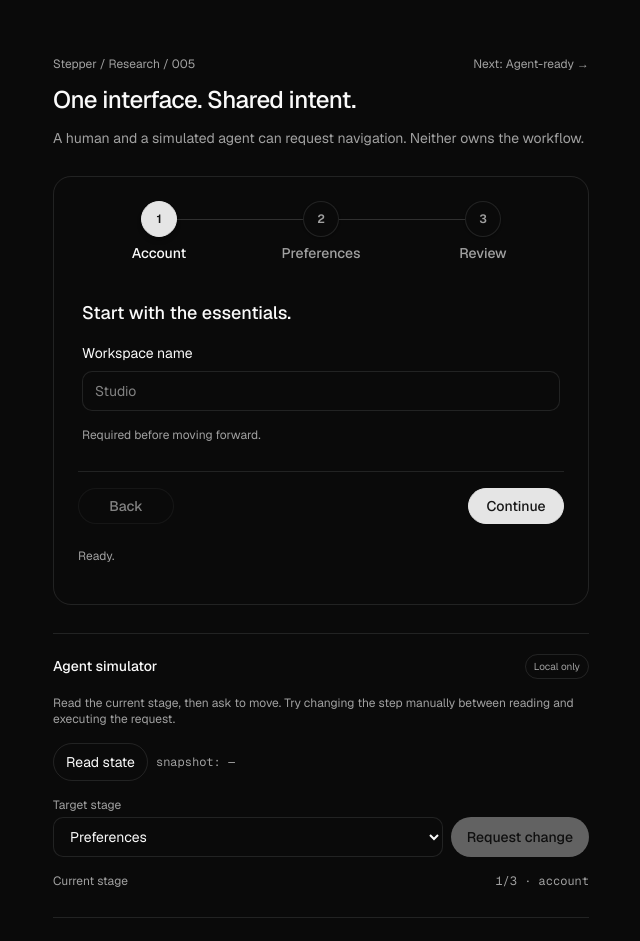
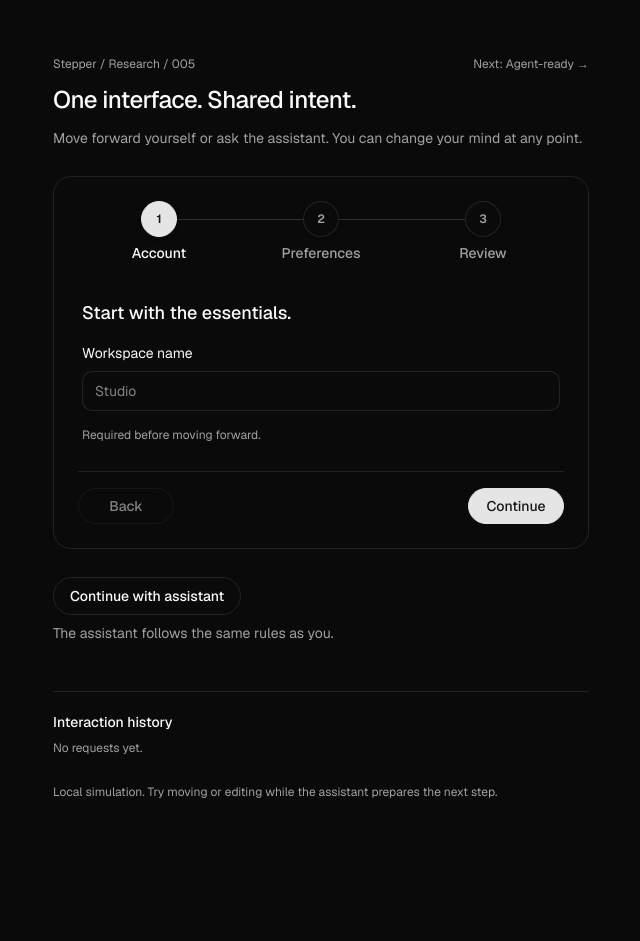
Before and after one commit to francozeta/stepper, a Next.js app: page /drafts/handoff in a window 1280 px wide. Shown: the top 941 px of the page, without its empty margins (319-959 px from the left). After the commit the page ends 856 px from the top, so only its background shows below. Built offline with nearby package versions, Linux system fonts and the light colour scheme.

Commit message:
refactor(labs): expose assistance instead of agent internals

```diff
--- a/components/stepper-handoff-lab.tsx
+++ b/components/stepper-handoff-lab.tsx
@@ -9,10 +9,35 @@ const labels: Record<Stage, string> = { account: "Account", preferences: "Prefer
 
 export function StepperHandoffLab() {
   const [state, dispatch] = React.useReducer(handoffReducer, initialState);
-  const [target, setTarget] = React.useState<Stage>("preferences");
-  const [snapshot, setSnapshot] = React.useState<Stage | undefined>();
+  const [pending, setPending] = React.useState(false);
+  const timer = React.useRef<ReturnType<typeof setTimeout> | null>(null);
   const index = stages.indexOf(state.stage);
   const last = state.history.at(-1);
+
+  React.useEffect(() => () => {
+    if (timer.current !== null) clearTimeout(timer.current);
+  }, []);
+
+  function requestHelp() {
+    if (timer.current !== null) {
+      clearTimeout(timer.current);
+      timer.current = null;
+      setPending(false);
+      return;
+    }
+
+    const target = stages[index + 1];
+    if (!target) return;
+    const expectedStage = state.stage;
+    const expectedRevision = state.revision;
+    setPending(true);
+    // Deliberate local delay: a person can change the form while the request is pending.
+    timer.current = setTimeout(() => {
+      timer.current = null;
+      dispatch({ type: "navigate", source: "agent", target, expectedStage, expectedRevision });
+      setPending(false);
+    }, 1200);
+  }
 
   function panel(value: Stage) {
     const inactive = value !== state.stage;
@@ -32,7 +57,7 @@ export function StepperHandoffLab() {
           <Link href="/drafts/onboarding" className="text-xs text-muted-foreground hover:text-foreground">Next: Agent-ready →</Link>
         </div>
         <h1 className="text-2xl font-medium tracking-tight">One interface. Shared intent.</h1>
-        <p className="text-sm text-muted-foreground">A human and a simulated agent can request navigation. Neither owns the workflow.</p>
+        <p className="text-sm text-muted-foreground">Move forward yourself or ask the assistant. You can change your mind at any point.</p>
       </header>
       <section className="rounded-2xl border border-border p-4 sm:p-6">
         <Stepper steps={stages.map((value) => ({ value }))} value={state.stage} onValueChange={(value) => dispatch({ type: "navigate", source: "human", target: value })}>
@@ -54,7 +79,7 @@ export function StepperHandoffLab() {
                 <input type="checkbox" checked={state.updates} onChange={(event) => dispatch({ type: "updates", value: event.target.checked })} />
                 Receive product updates
               </label>
-              <p className="text-xs text-muted-foreground">Your choices stay here when the agent takes over.</p>
+              <p className="text-xs text-muted-foreground">Your choices are kept when you move between steps.</p>
             </StepperContent>
             <StepperContent {...panel("review")}>
               <h2 className="text-lg font-medium">Everything in place.</h2>
@@ -66,35 +91,20 @@ export function StepperHandoffLab() {
             <StepperPrevious className="rounded-full">Back</StepperPrevious>
             <StepperNext className="rounded-full">Continue</StepperNext>
           </div>
-          <p role="status" className="min-h-8 text-xs text-muted-foreground">{last?.message ?? "Ready."}</p>
         </Stepper>
       </section>
 
-      <section className="grid gap-4 border-t pt-5">
-        <div className="flex items-center justify-between gap-2">
-          <h2 className="text-sm font-medium">Agent simulator</h2>
-          <span className="rounded-full border px-2 py-1 text-[10px] text-muted-foreground">Local only</span>
-        </div>
-        <p className="text-xs text-muted-foreground">Read the current stage, then ask to move. Try changing the step manually between reading and executing the request.</p>
-        <div className="flex flex-wrap items-center gap-2 text-sm">
-          <button type="button" onClick={() => setSnapshot(state.stage)} className="rounded-full border px-3 py-2 focus-visible:outline-2 focus-visible:outline-offset-2 focus-visible:outline-ring">Read state</button>
-          <output className="font-mono text-xs text-muted-foreground">snapshot: {snapshot ?? "—"}</output>
-        </div>
-        <div className="flex flex-wrap items-end gap-2">
-          <label className="grid flex-1 gap-1 text-xs text-muted-foreground">Target stage
-            <select value={target} onChange={(event) => setTarget(event.target.value as Stage)} className="h-10 rounded-lg border bg-background px-3 text-sm text-foreground">
-              {stages.map((value) => <option key={value} value={value}>{labels[value]}</option>)}
-            </select>
-          </label>
-          <button type="button" disabled={!snapshot} onClick={() => dispatch({ type: "navigate", source: "agent", target, expectedStage: snapshot })} className="h-10 rounded-full bg-primary px-4 text-sm font-medium text-primary-foreground disabled:opacity-40 focus-visible:outline-2 focus-visible:outline-offset-2 focus-visible:outline-ring">Request change</button>
-        </div>
-        <div className="flex justify-between gap-3 text-xs text-muted-foreground">
-          <span>Current stage</span><span className="font-mono">{index + 1}/3 · {state.stage}</span>
-        </div>
+      <section className="grid gap-2">
+        <button type="button" onClick={requestHelp} disabled={!pending && index === stages.length - 1} className="w-fit rounded-full border border-border px-4 py-2 text-sm font-medium disabled:opacity-40 focus-visible:outline-2 focus-visible:outline-offset-2 focus-visible:outline-ring">
+          {pending ? "Stop assistant" : "Continue with assistant"}
+        </button>
+        <p role="status" className="min-h-10 text-sm text-muted-foreground">
+          {pending ? "Preparing the next step. You can still edit or navigate." : last?.result === "blocked" ? last.message : last?.source === "agent" ? "Assistant moved you to the next step." : "The assistant follows the same rules as you."}
+        </p>
       </section>
 
       <section className="grid gap-2 border-t pt-5">
-        <h2 className="text-sm font-medium">Action trace</h2>
+        <h2 className="text-sm font-medium">Interaction history</h2>
         {state.history.length === 0 ? <p className="text-xs text-muted-foreground">No requests yet.</p> : (
           <ol className="grid gap-2">
             {state.history.map((entry, i) => <li key={i} className="flex flex-wrap items-baseline gap-x-2 gap-y-1 text-xs">
@@ -106,7 +116,7 @@ export function StepperHandoffLab() {
           </ol>
         )}
       </section>
-      <p className="text-xs text-muted-foreground">No model, network request, or browser tool registration. This is a controlled baseline for a future UI SDK bridge.</p>
+      <p className="text-xs text-muted-foreground">Local simulation. Try moving or editing while the assistant prepares the next step.</p>
     </main>
   );
 }
--- a/lib/stepper-handoff.ts
+++ b/lib/stepper-handoff.ts
@@ -3,26 +3,28 @@
 export const stages = ["account", "preferences", "review"] as const;
 export type Stage = (typeof stages)[number];
 export type Source = "human" | "agent";
-export type Request = { type: "navigate"; source: Source; target: string; expectedStage?: Stage };
+export type Request = { type: "navigate"; source: Source; target: string; expectedStage?: Stage; expectedRevision?: number };
 export type Entry = { source: Source; target: string; result: "accepted" | "blocked"; message: string };
 export type State = {
   stage: Stage;
+  revision: number;
   workspace: string;
   updates: boolean;
   history: Entry[];
 };
-export const initialState: State = { stage: "account", workspace: "", updates: false, history: [] };
+export const initialState: State = { stage: "account", revision: 0, workspace: "", updates: false, history: [] };
 
 export type Action = Request | { type: "workspace"; value: string } | { type: "updates"; value: boolean };
 
 export function handoffReducer(state: State, action: Action): State {
-  if (action.type === "workspace") return { ...state, workspace: action.value };
-  if (action.type === "updates") return { ...state, updates: action.value };
+  if (action.type === "workspace") return action.value === state.workspace ? state : { ...state, workspace: action.value, revision: state.revision + 1 };
+  if (action.type === "updates") return action.value === state.updates ? state : { ...state, updates: action.value, revision: state.revision + 1 };
 
   const target = stages.find((stage) => stage === action.target);
   let reason: string | undefined;
-  if (action.expectedStage !== undefined && action.expectedStage !== state.stage) {
-    reason = "The interface changed. Read the current stage and try again.";
+  if ((action.expectedStage !== undefined && action.expectedStage !== state.stage) ||
+      (action.expectedRevision !== undefined && action.expectedRevision !== state.revision)) {
+    reason = "Your changes were kept. Continue yourself or ask the assistant again.";
   } else if (!target) {
     reason = "Unknown stage.";
   } else if (target === state.stage) {
@@ -41,6 +43,7 @@ export function handoffReducer(state: State, action: Action): State {
   return {
     ...state,
     stage: reason || !target ? state.stage : target,
+    revision: reason || !target ? state.revision : state.revision + 1,
     history: [...state.history.slice(-5), entry],
   };
 }
```
Also changed, not shown: components/stepper-agent-onboarding.tsx (+8 -21 lines), 2 other files (tests, documents, lock files or other folders).
